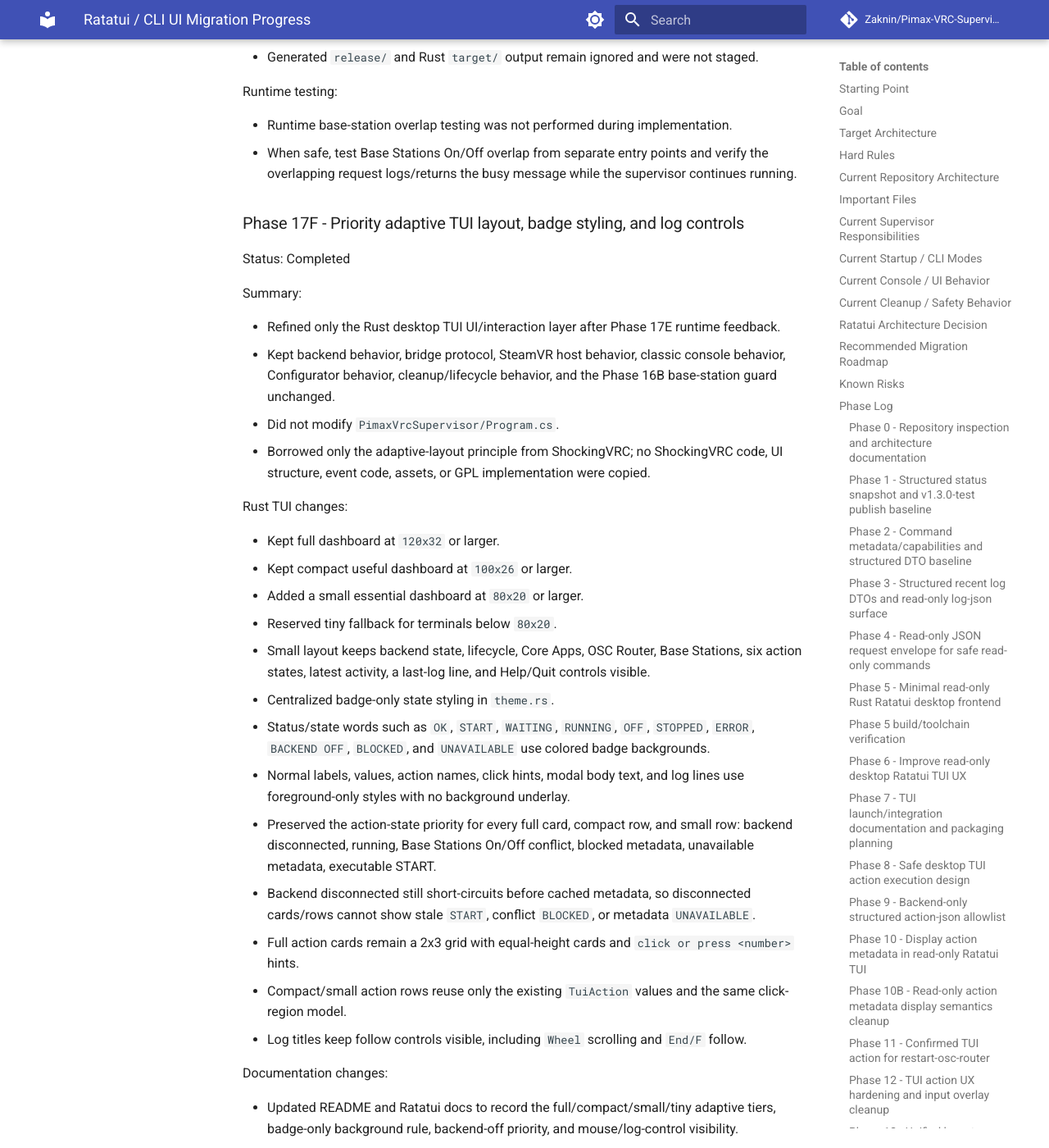
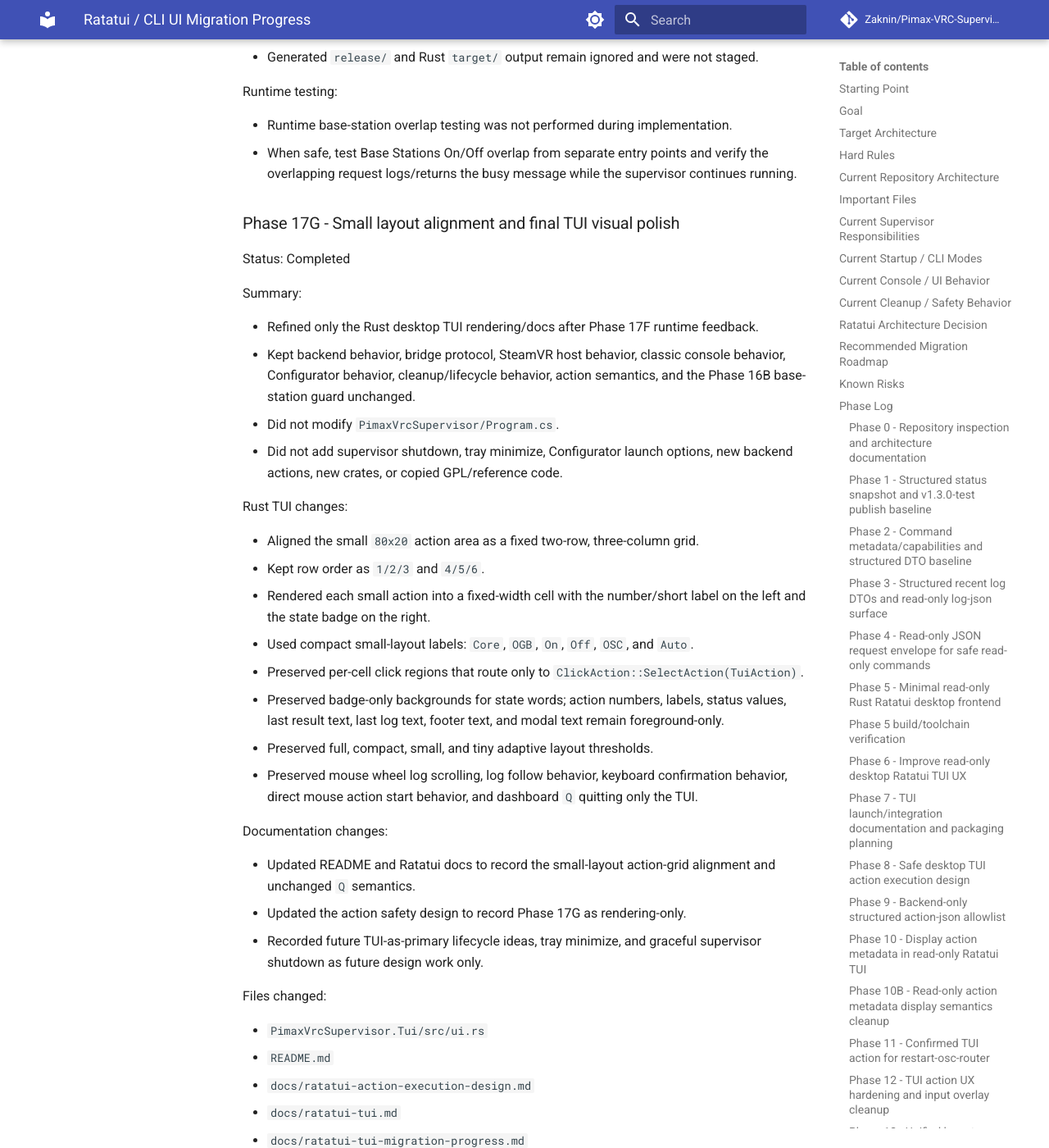
Before and after one commit to Zaknin/Pimax-VRC-Supervisor, an MkDocs documentation site: the page built from docs/ratatui-tui-migration-progress.md, in a window 1280 px wide and 1400 px high, scrolled down 71743 px. Shown: the whole window at 82% size. Built offline with MkDocs 1.6.1 and Material for MkDocs 9.7.7, drawn with Linux system fonts in a browser that asks for light colours; comment, search, counter and statistics services are not loaded; some of the changed text lies outside the part shown.

Commit message:
Phase 17G: align small TUI layout

```diff
--- a/docs/ratatui-tui-migration-progress.md
+++ b/docs/ratatui-tui-migration-progress.md
@@ -2103,6 +2103,81 @@ Runtime testing:
 - Runtime base-station overlap testing was not performed during implementation.
 - When safe, test Base Stations On/Off overlap from separate entry points and verify the overlapping request logs/returns the busy message while the supervisor continues running.
 
+### Phase 17G - Small layout alignment and final TUI visual polish
+
+Status: Completed
+
+Summary:
+
+- Refined only the Rust desktop TUI rendering/docs after Phase 17F runtime feedback.
+- Kept backend behavior, bridge protocol, SteamVR host behavior, classic console behavior, Configurator behavior, cleanup/lifecycle behavior, action semantics, and the Phase 16B base-station guard unchanged.
+- Did not modify `PimaxVrcSupervisor/Program.cs`.
+- Did not add supervisor shutdown, tray minimize, Configurator launch options, new backend actions, new crates, or copied GPL/reference code.
+
+Rust TUI changes:
+
+- Aligned the small `80x20` action area as a fixed two-row, three-column grid.
+- Kept row order as `1/2/3` and `4/5/6`.
+- Rendered each small action into a fixed-width cell with the number/short label on the left and the state badge on the right.
+- Used compact small-layout labels: `Core`, `OGB`, `On`, `Off`, `OSC`, and `Auto`.
+- Preserved per-cell click regions that route only to `ClickAction::SelectAction(TuiAction)`.
+- Preserved badge-only backgrounds for state words; action numbers, labels, status values, last result text, last log text, footer text, and modal text remain foreground-only.
+- Preserved full, compact, small, and tiny adaptive layout thresholds.
+- Preserved mouse wheel log scrolling, log follow behavior, keyboard confirmation behavior, direct mouse action start behavior, and dashboard `Q` quitting only the TUI.
+
+Documentation changes:
+
+- Updated README and Ratatui docs to record the small-layout action-grid alignment and unchanged `Q` semantics.
+- Updated the action safety design to record Phase 17G as rendering-only.
+- Recorded future TUI-as-primary lifecycle ideas, tray minimize, and graceful supervisor shutdown as future design work only.
+
+Files changed:
+
+- `PimaxVrcSupervisor.Tui/src/ui.rs`
+- `README.md`
+- `docs/ratatui-action-execution-design.md`
+- `docs/ratatui-tui.md`
+- `docs/ratatui-tui-migration-progress.md`
+
+Build/test commands run:
+
+- `cargo fmt --manifest-path .\PimaxVrcSupervisor.Tui\Cargo.toml`
+- `cargo build --manifest-path .\PimaxVrcSupervisor.Tui\Cargo.toml`
+- `cargo build --manifest-path .\PimaxVrcSupervisor.Tui\Cargo.toml --release`
+- `dotnet build .\PimaxVrcSupervisor\PimaxVrcSupervisor.csproj -c Release`
+- `dotnet build .\PimaxVrcSupervisor.ConfigEditor\PimaxVrcSupervisor.ConfigEditor.csproj -c Release`
+- `dotnet build .\PimaxVrcSupervisor.SteamVrHost\PimaxVrcSupervisor.SteamVrHost.csproj -c Release`
+
+Build/test result:
+
+- `cargo fmt` completed successfully.
+- Rust debug and release builds completed successfully.
+- All three C# release builds completed successfully with 0 warnings and 0 errors.
+- Source inspection confirmed `PimaxVrcSupervisor/Program.cs` has no Phase 17G diff.
+- Source inspection confirmed `bridge.rs` has no Phase 17G diff, no generic arbitrary command executor, and sends `action-json` only through `execute_tui_action(TuiAction)`.
+- Source inspection confirmed the TUI sends no legacy action command strings directly, `force-stop-supervisor` remains unexposed, and dashboard/modal `Q` sends no backend command.
+
+Release/copy result:
+
+- Rebuilt `PimaxVrcSupervisorTui.exe` was copied to `release\PimaxVrcSupervisor-v1.3.0-test\PimaxVrcSupervisorTui.exe`.
+- No C# publish was performed because no C# files changed.
+
+Generated output status:
+
+- `git status --short release` produced no staged/tracked release output.
+- `git status --ignored --short release` reported `!! release/`.
+- `git status --ignored --short PimaxVrcSupervisor.Tui/target` reported `!! PimaxVrcSupervisor.Tui/target/`.
+- Generated `release/` and Rust `target/` output remain ignored and were not staged.
+
+Runtime testing:
+
+- Runtime visual/mouse testing was not performed during implementation.
+- When safe, verify the `80x20` small layout action labels and badges line up cleanly, no action row wraps, badge backgrounds appear only on badge words, full and compact layouts did not regress, and no supervisor shutdown/tray/lifecycle behavior was introduced.
+
+Short Phase 18 direction:
+
+- Run a manual VR-session runtime matrix for the final adaptive TUI layouts and decide separately whether TUI-as-primary lifecycle, tray minimize, or graceful supervisor shutdown should be designed in a later phase.
+
 ### Phase 17F - Priority adaptive TUI layout, badge styling, and log controls
 
 Status: Completed
```
Also changed, not shown: README.md (+2 -0 lines), docs/ratatui-action-execution-design.md (+4 -0 lines), docs/ratatui-tui.md (+4 -0 lines), 1 other file.
